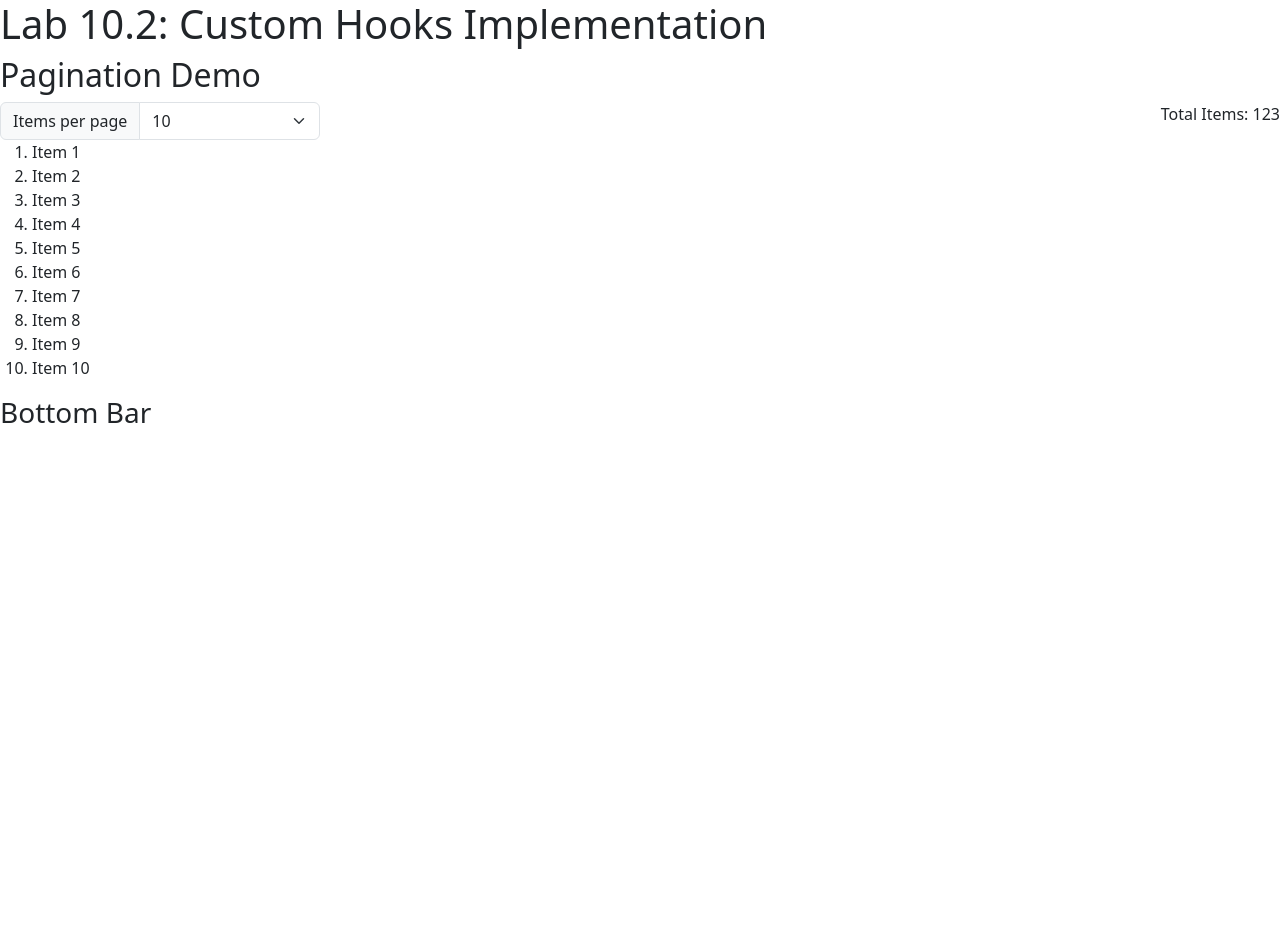
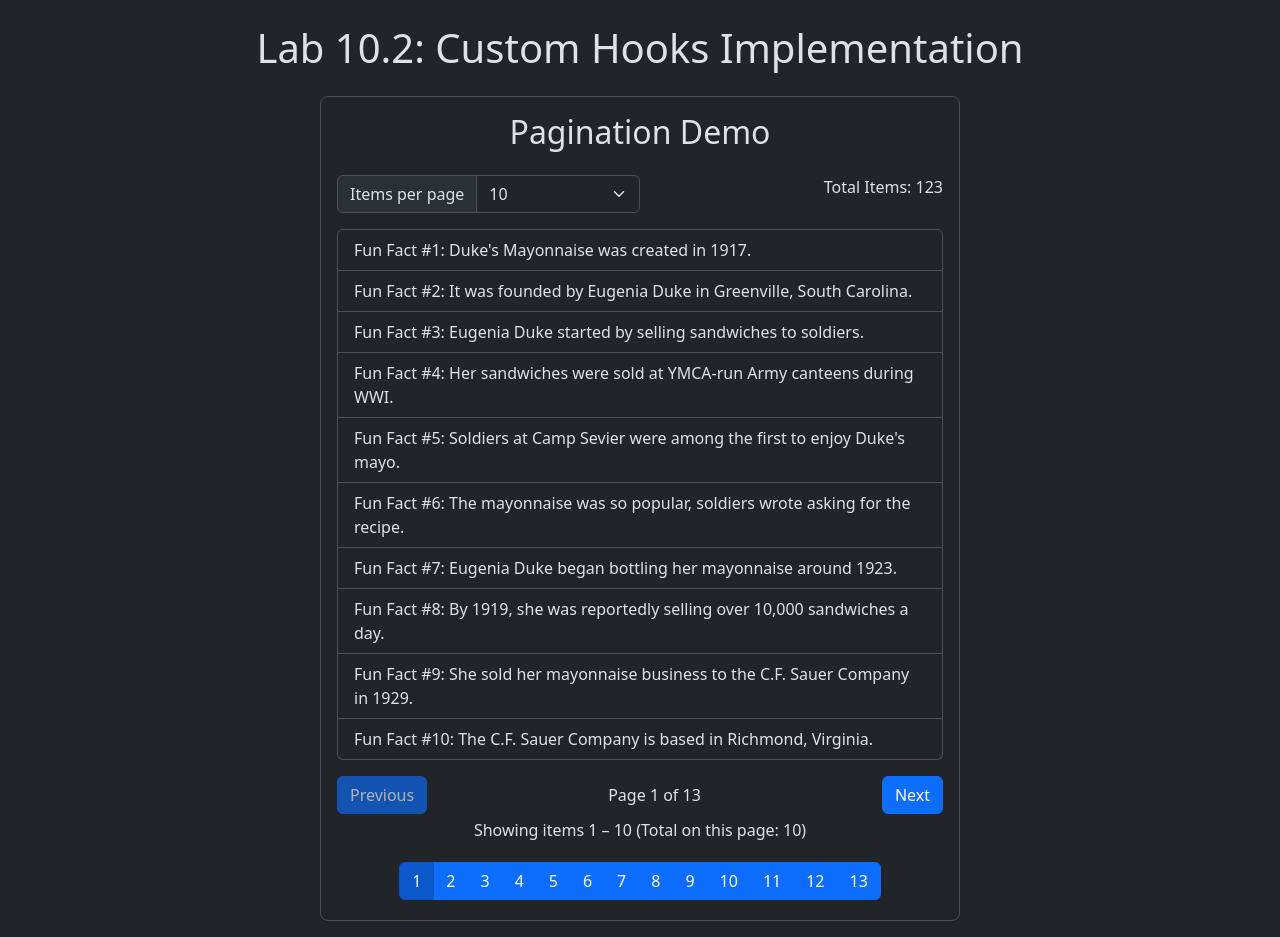
Before and after one commit to hirekarl/lab_10.2_custom_hooks_implementation, a React (Vite) app in the folder custom-hooks/: page / in a window 1280 px wide. Before the commit the page ends 800 px from the top, so only its background shows below. Built offline with nearby package versions, Linux system fonts and the light colour scheme.

Commit message:
Added itemsPerPage as property of state object; some stylistic tweaks.

```diff
--- a/custom-hooks/index.html
+++ b/custom-hooks/index.html
@@ -1,5 +1,5 @@
 <!DOCTYPE html>
-<html lang="en-US">
+<html lang="en-US" data-bs-theme="dark">
   <head>
     <meta charset="UTF-8" />
     <meta name="viewport" content="width=device-width, initial-scale=1.0" />
--- a/custom-hooks/src/App.tsx
+++ b/custom-hooks/src/App.tsx
@@ -4,7 +4,7 @@ import PaginationDemo from "./components/PaginationDemo/PaginationDemo"
 function App() {
   return (
     <>
-      <h1>Lab 10.2: Custom Hooks Implementation</h1>
+      <h1 className="my-4 text-center">Lab 10.2: Custom Hooks Implementation</h1>
       <PaginationDemo />
     </>
   )
--- a/custom-hooks/src/components/BottomBar/BottomBar.tsx
+++ b/custom-hooks/src/components/BottomBar/BottomBar.tsx
@@ -1,13 +1,79 @@
-import type { UIProps } from "../../types"
+import React from "react"
+import type { BottomBarProps } from "../../types"
 
 export default function BottomBar({
-  totalItems,
-  itemsPerPage,
-  initialPage,
-}: UIProps) {
+  currentPage,
+  totalPages,
+  itemsOnCurrentPage,
+  canPrevPage,
+  prevPage,
+  canNextPage,
+  nextPage,
+  setPage,
+  startIndex,
+  endIndex,
+}: BottomBarProps) {
+  const pageNumbers = []
+  for (let i = 1; i <= totalPages; i++) {
+    pageNumbers.push(i)
+  }
+
+  function handlePageChange(event: React.MouseEvent): void {
+    const button = event.target as HTMLButtonElement
+    const pageNumber = parseInt(button.dataset.id as string)
+    setPage(pageNumber)
+  }
+
+  const pageButtons = pageNumbers.map((pageNumber) => {
+    return (
+      <button
+        key={pageNumber}
+        data-id={pageNumber}
+        type="button"
+        className={`btn btn-primary ${
+          pageNumber === currentPage ? "active" : ""
+        }`}
+        onClick={handlePageChange}>
+        {pageNumber}
+      </button>
+    )
+  })
+
   return (
     <>
-      <h3>Bottom Bar</h3>
+      <div className="d-flex justify-content-between align-items-center mb-1">
+        <div>
+          <button
+            type="button"
+            className="btn btn-primary"
+            onClick={prevPage}
+            disabled={!canPrevPage}>
+            Previous
+          </button>
+        </div>
+        <div>
+          Page {currentPage} of {totalPages}
+        </div>
+        <div>
+          <button
+            type="button"
+            className="btn btn-primary"
+            onClick={nextPage}
+            disabled={!canNextPage}>
+            Next
+          </button>
+        </div>
+      </div>
+      <div className="d-flex justify-content-around mb-1">
+        <div className="mb-3">
+          Showing items {startIndex + 1} – {endIndex + 1} (Total on this page:{" "}
+          {itemsOnCurrentPage})
+        </div>
+      </div>
+
+      <div className="d-flex justify-content-around mb-1">
+        <div className="btn-group">{pageButtons}</div>
+      </div>
     </>
   )
 }
--- a/custom-hooks/src/components/Item/Item.tsx
+++ b/custom-hooks/src/components/Item/Item.tsx
@@ -1,5 +1,5 @@
 import type { ItemProps } from "../../types"
 
 export default function Item({ item }: ItemProps) {
-  return <li>{item}</li>
+  return <li className="list-group-item">{item}</li>
 }
--- a/custom-hooks/src/components/Item/ItemList.tsx
+++ b/custom-hooks/src/components/Item/ItemList.tsx
@@ -1,21 +1,16 @@
 import type { ItemListProps } from "../../types"
-import usePagination from "../../hooks/usePagination"
 import Item from "./Item"
 
 export default function ItemList({
-  totalItems,
-  itemsPerPage,
-  initialPage,
+  startIndex,
+  endIndex,
   items,
 }: ItemListProps) {
-  const state = usePagination(totalItems, itemsPerPage, initialPage)[0]
-  const { startIndex, endIndex } = state
-
   const listItems = items
     .filter(
       (item) =>
         items.indexOf(item) >= startIndex && items.indexOf(item) <= endIndex
     )
     .map((item) => <Item key={items.indexOf(item)} item={item} />)
-  return <ol>{listItems}</ol>
+  return <ol className="list-group mb-3">{listItems}</ol>
 }
--- a/custom-hooks/src/components/PaginationDemo/PaginationDemo.tsx
+++ b/custom-hooks/src/components/PaginationDemo/PaginationDemo.tsx
@@ -1,41 +1,63 @@
-import { useState } from "react"
 import TopBar from "../TopBar/TopBar"
 import ItemList from "../Item/ItemList"
 import BottomBar from "../BottomBar/BottomBar"
+import usePagination from "../../hooks/usePagination"
+import { dukesMayoFacts } from "../../data/dukesMayoFacts"
 
 export default function PaginationDemo() {
-  const items: string[] = []
-  for (let i = 1; i <= 123; i++) {
-    items.push(`Item ${i}`)
-  }
+  // const items: dukesMayoFacts
 
-  const totalItems = items.length
-  const [itemsPerPage, setItemsPerPage] = useState<number>(10)
+  const totalItems = dukesMayoFacts.length
+  const initialItemsPerPage = 10
   const initialPage = 1
 
+  const [state, setState] = usePagination(
+    totalItems,
+    initialItemsPerPage,
+    initialPage
+  )
+
   function handleChangeItemsPerPage(newItemsPerPage: number): void {
-    setItemsPerPage(newItemsPerPage)
+    setState((prevState) => ({
+      ...prevState,
+      itemsPerPage: newItemsPerPage,
+    }))
   }
 
   return (
     <>
+      <div className="container-fluid mb-3">
+        <div className="row">
+          <div className="col-lg-6 offset-lg-3 col-md-8 offset-md-2 col-sm-10 offset-sm-1 border rounded-3 p-3">
+            <div className="d-flex justify-content-around align-items-center mb-3">
               <h2>Pagination Demo</h2>
+            </div>
             <TopBar
               totalItems={totalItems}
-        itemsPerPage={itemsPerPage}
+              itemsPerPage={state.itemsPerPage}
               onChangeItemsPerPage={handleChangeItemsPerPage}
             />
             <ItemList
-        totalItems={totalItems}
-        itemsPerPage={itemsPerPage}
-        initialPage={initialPage}
-        items={items}
+              startIndex={state.startIndex}
+              endIndex={state.endIndex}
+              items={dukesMayoFacts}
             />
             <BottomBar
-        totalItems={totalItems}
-        itemsPerPage={itemsPerPage}
-        initialPage={initialPage}
+              currentPage={state.currentPage}
+              totalPages={state.totalPages}
+              itemsPerPage={state.itemsPerPage}
+              itemsOnCurrentPage={state.itemsOnCurrentPage}
+              canPrevPage={state.canPrevPage}
+              prevPage={state.prevPage}
+              canNextPage={state.canNextPage}
+              nextPage={state.nextPage}
+              setPage={state.setPage}
+              startIndex={state.startIndex}
+              endIndex={state.endIndex}
             />
+          </div>
+        </div>
+      </div>
     </>
   )
 }
--- a/custom-hooks/src/components/TopBar/TopBar.tsx
+++ b/custom-hooks/src/components/TopBar/TopBar.tsx
@@ -14,8 +14,8 @@ export default function TopBar({
   }
 
   return (
-    <div className="d-flex justify-content-between">
-      <div className="input-group w-25">
+    <div className="d-flex justify-content-between mb-3">
+      <div className="input-group w-50">
         <label htmlFor="items-per-page-select" className="input-group-text">
           Items per page
         </label>
@@ -24,10 +24,10 @@ export default function TopBar({
           className="form-select"
           onChange={handleItemsPerPageSelectChange}
           value={itemsPerPage}>
-          <option value="5">5</option>
           <option value="10">10</option>
           <option value="15">15</option>
           <option value="20">20</option>
+          <option value="25">25</option>
         </select>
       </div>
       <div>Total Items: {totalItems}</div>
--- a/custom-hooks/src/hooks/usePagination.ts
+++ b/custom-hooks/src/hooks/usePagination.ts
@@ -3,14 +3,15 @@ import type { PaginationState } from "../types"
 
 export default function usePagination(
   totalItems: number,
-  itemsPerPage: number = 10,
+  initialItemsPerPage: number = 10,
   initialPage: number = 1
 ) {
-  const totalPages = Math.ceil(totalItems / itemsPerPage)
+  const initialTotalPages = Math.ceil(totalItems / initialItemsPerPage)
 
   const [state, setState] = useState<PaginationState>({
     currentPage: initialPage,
-    totalPages,
+    itemsPerPage: initialItemsPerPage,
+    totalPages: initialTotalPages,
     startIndex: 0,
     endIndex: 0,
     itemsOnCurrentPage: 0,
@@ -20,6 +21,15 @@ export default function usePagination(
     canNextPage: false,
     canPrevPage: false,
   })
+
+  const { totalPages } = state
+
+  // const calculateTotalPages = useCallback((): void => {
+  //   setState((prevState) => ({
+  //     ...prevState,
+  //     totalPages: Math.ceil(totalItems / state.itemsPerPage)
+  //   }))
+  // }, [totalItems, state.itemsPerPage])
 
   const goToNextPage = useCallback((): void => {
     setState((prevState) => {
@@ -54,20 +64,22 @@ export default function usePagination(
   )
 
   useEffect(() => {
-    const startIndex = itemsPerPage * (state.currentPage - 1)
+    const totalPages = Math.ceil(totalItems / state.itemsPerPage)
+    const startIndex = state.itemsPerPage * (state.currentPage - 1)
     const endIndex =
       state.currentPage < totalPages
-        ? state.currentPage * itemsPerPage - 1
+        ? state.currentPage * state.itemsPerPage - 1
         : totalItems - 1
     const itemsOnCurrentPage =
       state.currentPage === totalPages
-        ? totalItems - itemsPerPage * (state.currentPage - 1)
-        : itemsPerPage
+        ? totalItems - state.itemsPerPage * (state.currentPage - 1)
+        : state.itemsPerPage
     const canNextPage = state.currentPage < totalPages
     const canPrevPage = state.currentPage > 1
 
     setState((prevState) => ({
       ...prevState,
+      totalPages,
       startIndex,
       endIndex,
       itemsOnCurrentPage,
@@ -79,7 +91,7 @@ export default function usePagination(
     }))
   }, [
     state.currentPage,
-    itemsPerPage,
+    state.itemsPerPage,
     totalItems,
     totalPages,
     goToNextPage,
```
Also changed, not shown: custom-hooks/src/types/index.ts (+18 -7 lines). Lines whose indentation alone changed are shown as unchanged.
